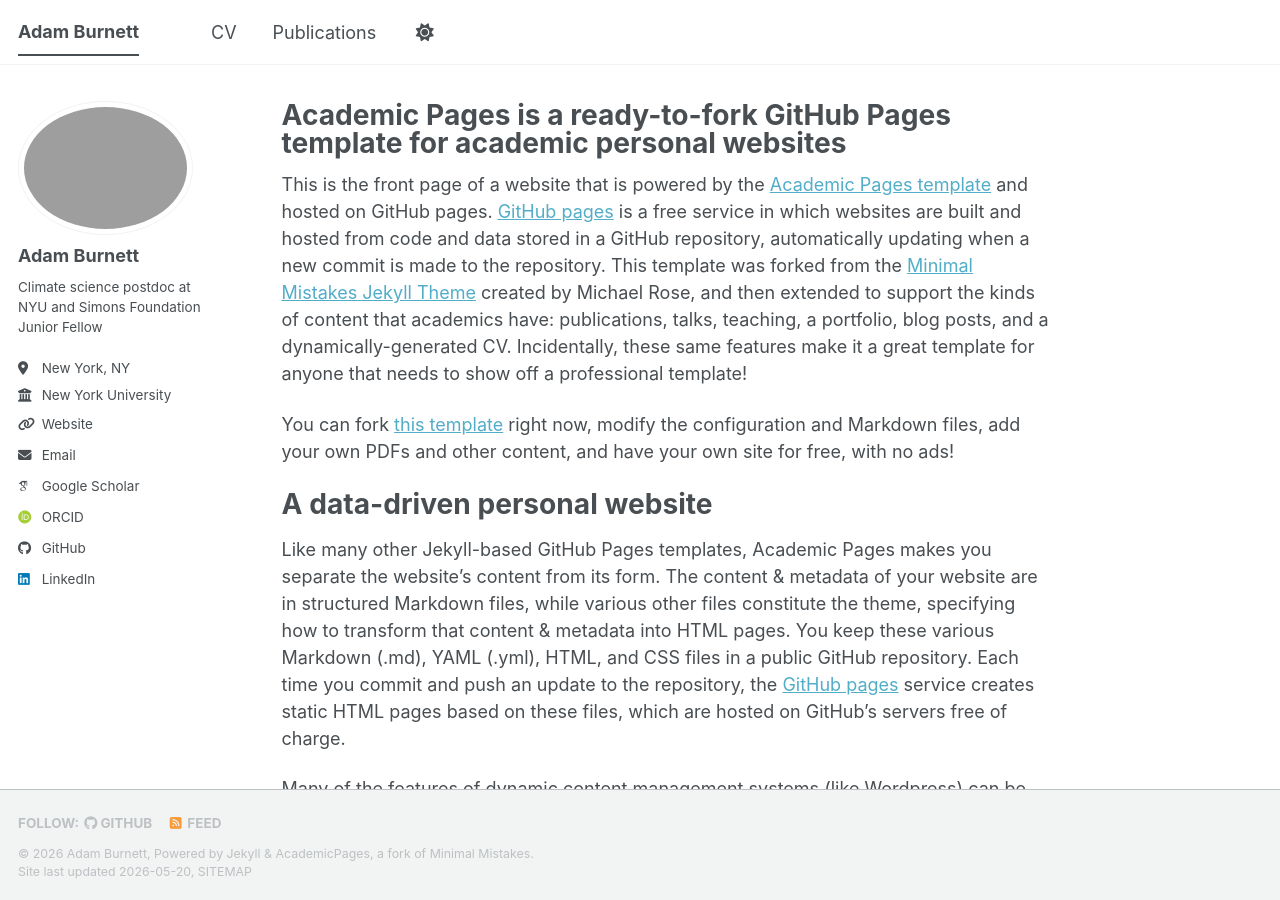
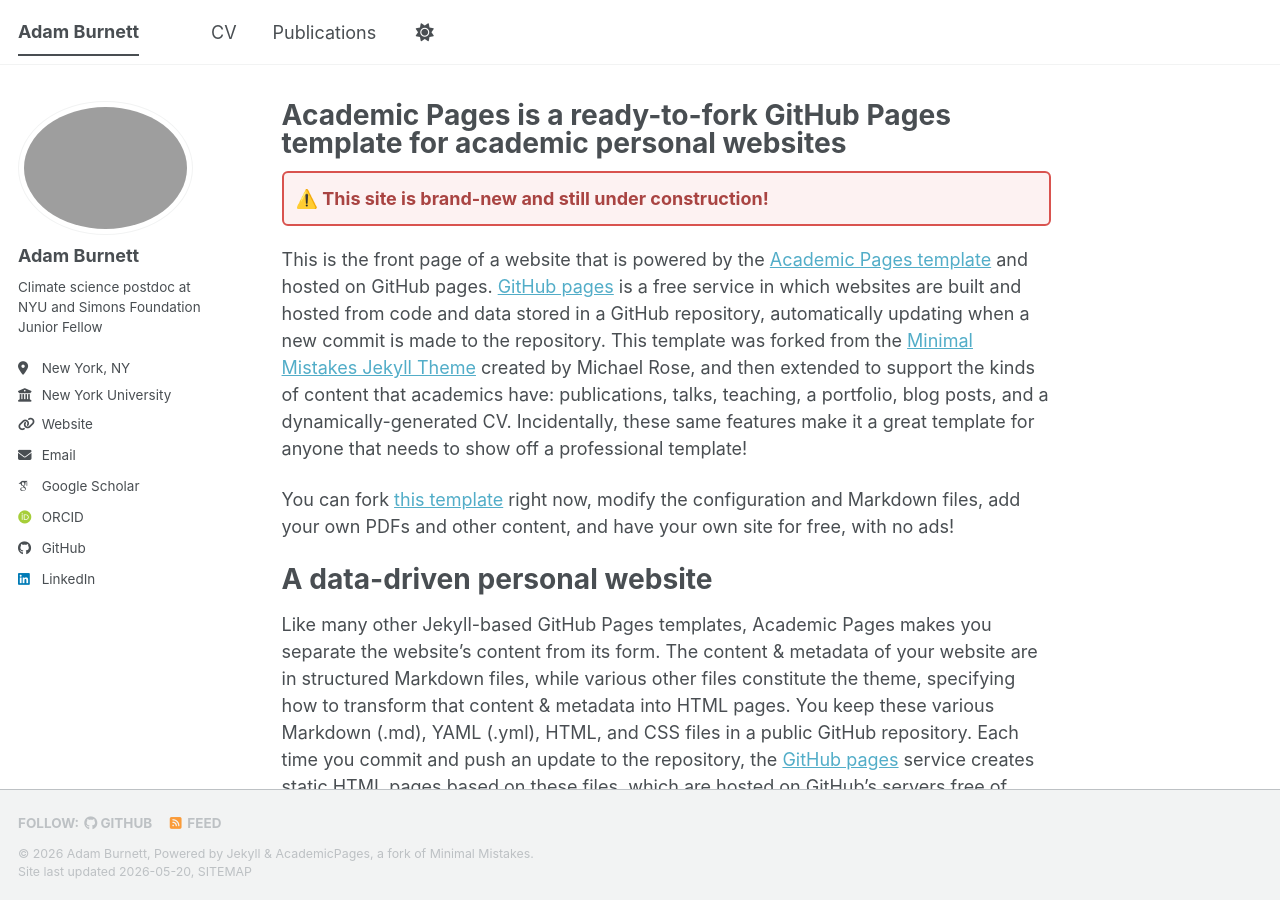
Before and after one commit to adam-burnett/adam-burnett.github.io, a Jekyll site: the page built from _pages/about.md, in a window 1280 px wide and 900 px high. Built offline with Jekyll 4.4.1, drawn with Linux system fonts in a browser that asks for light colours; some web fonts are replaced; a script bundle is joined from its source files by our own code; library files that are not in the unit come from our copies.

Commit message:
Add construction warning to about page
Added a warning message indicating the site is under construction.

```diff
--- a/_pages/about.md
+++ b/_pages/about.md
@@ -6,6 +6,10 @@ redirect_from:
   - /about/
   - /about.html
 ---
+
+<div style="padding: 12px; border: 2px solid #d9534f; background-color: #fdf2f2; color: #a94442; border-radius: 6px; margin-bottom: 20px;">
+<strong>⚠️ This site is brand-new and still under construction! </strong>
+</div>
 
 This is the front page of a website that is powered by the [Academic Pages template](https://github.com/academicpages/academicpages.github.io) and hosted on GitHub pages. [GitHub pages](https://pages.github.com) is a free service in which websites are built and hosted from code and data stored in a GitHub repository, automatically updating when a new commit is made to the repository. This template was forked from the [Minimal Mistakes Jekyll Theme](https://mmistakes.github.io/minimal-mistakes/) created by Michael Rose, and then extended to support the kinds of content that academics have: publications, talks, teaching, a portfolio, blog posts, and a dynamically-generated CV. Incidentally, these same features make it a great template for anyone that needs to show off a professional template!
 
```
